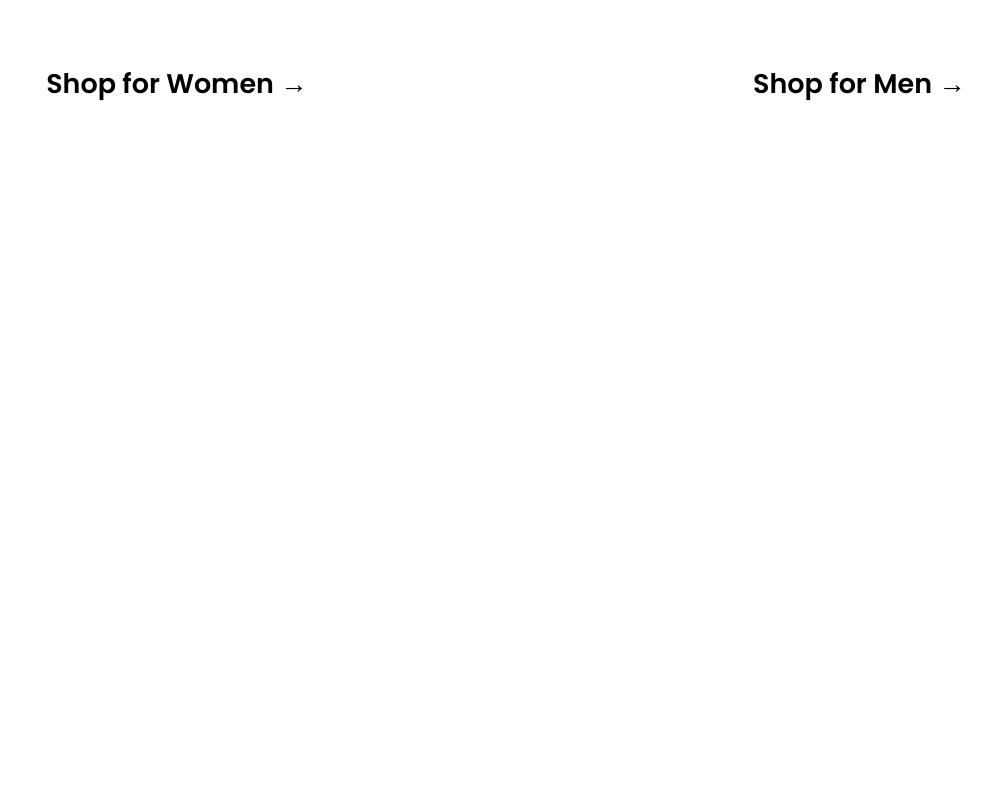
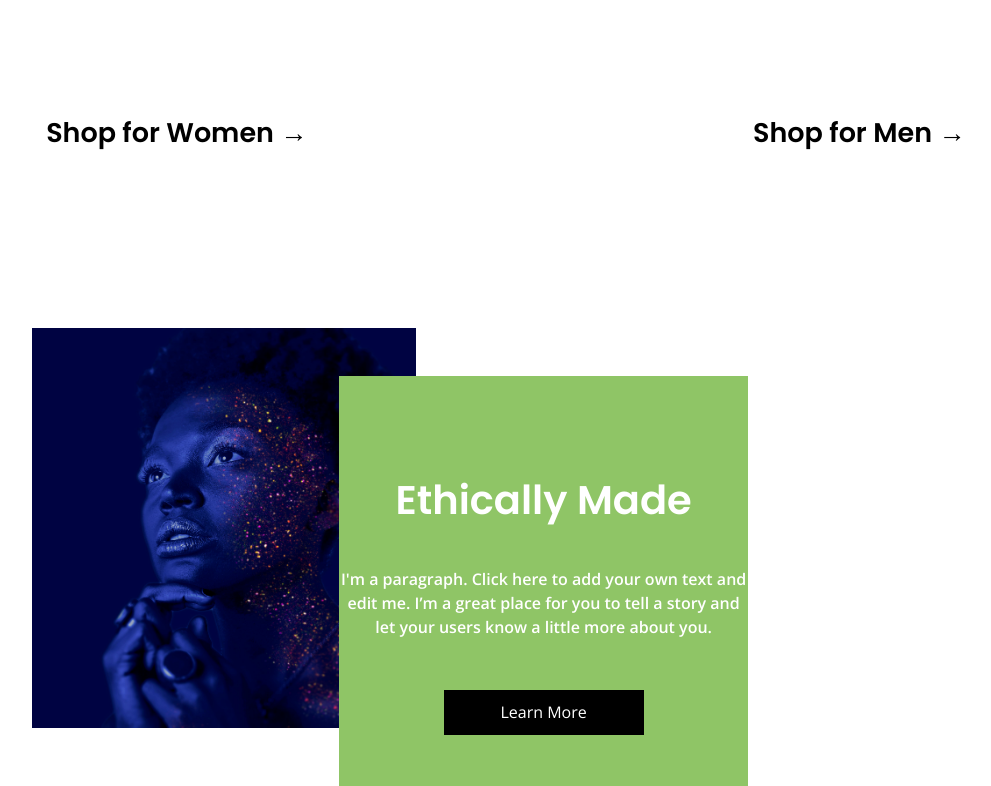
Before and after one commit to ilkiinz/ilknz-shopping-vite.js-, a React (Vite) app: page / in a window 1280 px wide. Shown: the part 1254-2040 px from the top of the page, without its empty margins (122-1113 px from the left). Before the commit the page ends 1360 px from the top, so only its background shows below. Built offline with nearby package versions, Linux system fonts and the light colour scheme.

Commit message:
first commit

```diff
--- a/src/Home/Home.css
+++ b/src/Home/Home.css
@@ -1,6 +1,6 @@
 .home-cont{
     width: 100%;
-    height: 101vh;
+    height: auto;
     display: flex;
     flex-direction: column;
     position:absolute;
@@ -50,7 +50,7 @@
     gap: 85px;
     padding-top: 65px;
     width: 100%;
-    height: 1300px;
+    height: 1200px;
 }
 
 .main-shop-left{
@@ -91,12 +91,81 @@
 }
 
 .gender-btn {
-    width: 100%;
+    height: 50px;
+    width: 350px;
     background-color: transparent;
     border: none;
     text-align: center;
     font-family: "Poppins", sans-serif;
     font-weight: 600;
     font-size: 27px;
-    margin-top: 30px;
+    margin: auto;
 }
+
+.cards-main-cont{
+    display: flex;
+    flex-direction: row;
+    position: relative;
+    width: 100%;
+    height: 950px;
+
+}
+
+.example-1{
+    position: absolute;
+    z-index: 5;
+    bottom: 10%;
+    right: 19%;
+    width: 30%;
+    height: 300px;
+}
+
+.example-2{
+    position: absolute;
+    z-index: 3;
+    top: 10%;
+    left: 12%;
+    width: 30%;
+    height: 400px;
+}
+
+.info-card{
+    position: absolute;
+    z-index: 4;
+    top: 15%;
+    left: 36%;
+    height: 530px;
+    width: 32%;
+    background-color: rgb(143, 197, 102);
+    display: flex;
+    flex-direction: column;
+    align-items: center;
+    padding-top: 100px;
+    gap: 35px;
+    text-align: center;
+}
+
+.info-card h1{
+    font-family: "Poppins", sans-serif;
+    font-weight: 600;
+    font: 22px;
+    color: white;
+}
+
+.info-card p{
+    font-family: "Open Sans", sans-serif;
+    font-weight: 600;
+    font: 19px;
+    color: rgb(255, 255, 255);
+}
+
+.btn-more{
+    height: 45px;
+    width: 200px;
+    background-color: black;
+    border: none;
+    font-family: "Open Sans", sans-serif;
+    font-weight: 400;
+    font: 21px;
+    color: white;
+}
--- a/src/Home/Home.jsx
+++ b/src/Home/Home.jsx
@@ -2,33 +2,48 @@ import "./Home.css";
 import Nav from "../Navbar/Nav";
 import Model1 from '../assets/model-girl.jpg';
 import Model2 from "../assets/model-men.jpg";
+import Example1 from "../assets/show-mag.jpg";
+import Example2 from "../assets/example2.jpg";
 import { Link } from 'react-router-dom';
 function Home() {
 
-    return(
+    return (
         <>
-        <Nav/>
+            <Nav />
             <div className="home-cont">
                 <div className="head-txt-cont">
 
                     <h1 className="head-txt1">Sustainable. Beautiful. Ethical.</h1>
-                    <Link to={'/shop'}> <button className="btn-shop" >Shop All</button></Link>
+                    <Link to={'/shop'} className="btn-shop"> <button className="btn-shop" >Shop All</button></Link>
                 </div>
 
 
                 <div className="main-shop-cont">
                     <div className="main-shop-left">
                         <img src={Model1} alt="" />
-                             <Link to={'/women'}> <button className="gender-btn">Shop for Women → </button>  </Link>
+                        <Link to={'/women'} className="gender-btn"> <button className="gender-btn">Shop for Women → </button>  </Link>
 
                     </div>
 
-                            <div   className="main-shop-right">
+                    <div className="main-shop-right">
                         <img src={Model2} alt="" />
-                               <button className="gender-btn">Shop for Men →  </button>
+                        <Link to={'/men'} className="gender-btn">  <button className="gender-btn">Shop for Men →  </button> </Link>
                     </div>
                 </div>
 
+                <div className="cards-main-cont">
+                        <img src={Example1} alt="" className="example-1" />
+                    <div className="info-card">
+                        <h1>Ethically Made</h1>
+                        <p>
+                        I'm a paragraph. Click here to add your own text and edit me.
+                        I’m a great place for you to tell a story and
+                        let your users know a little more about you.</p>
+                        <Link to={'/about'} className="btn-more"> <button className="btn-more" >Learn More</button></Link>
+                        </div>
+                        <img src={Example2} alt="" className="example-2"/>
+
+                </div>
 
             </div>
         </>
```
Also changed, not shown: src/assets/example2.jpg (added), src/assets/show-mag.jpg (added). Lines whose indentation alone changed are shown as unchanged.
